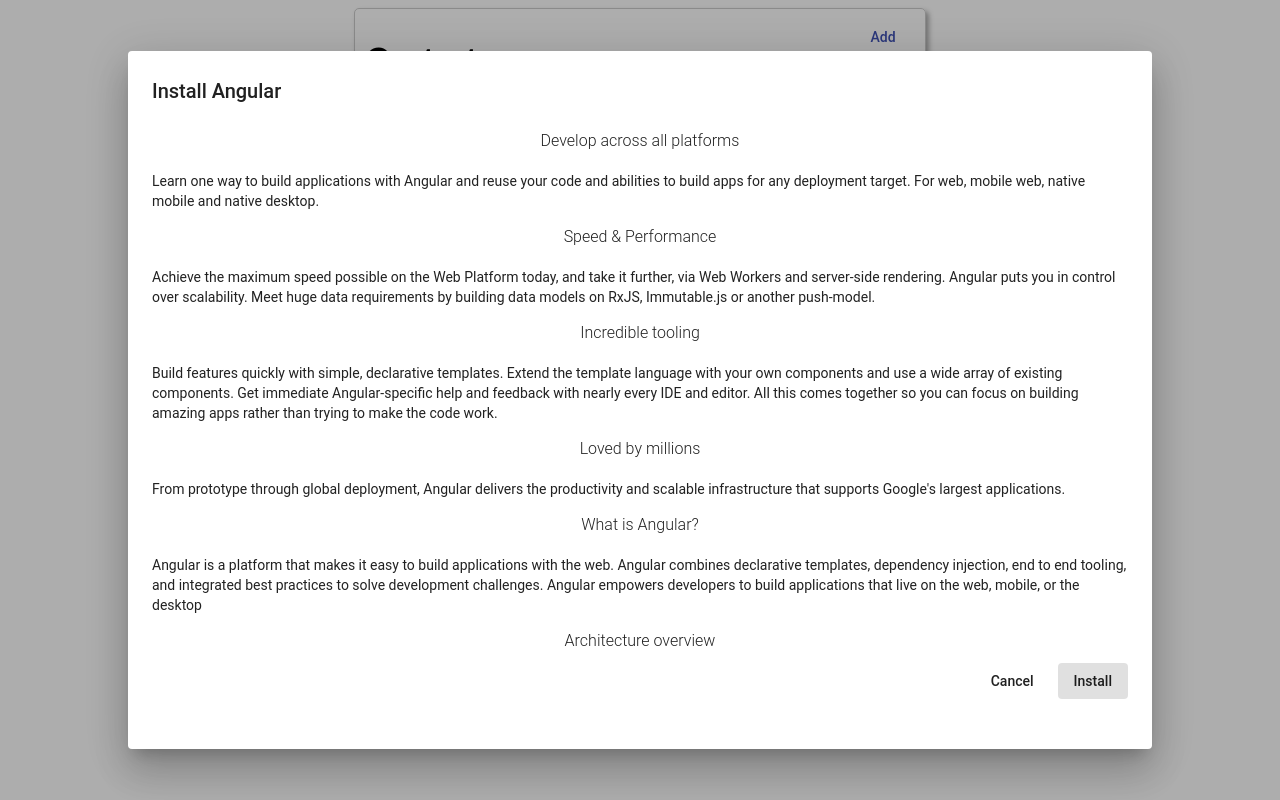
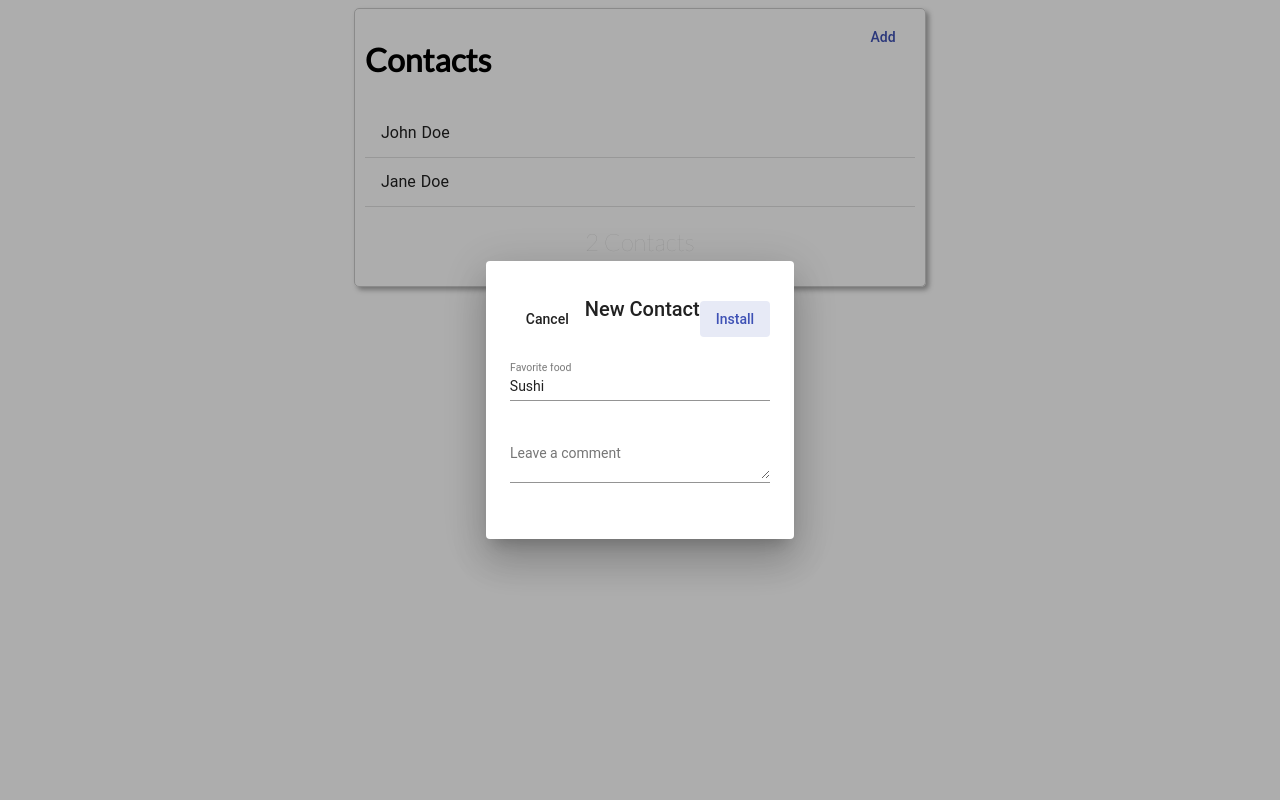
Before and after one commit to skmuddamsetty/angular-phone-book, an Angular app: page / in a window 1280 px wide. Both pictures are taken after a click on the button "Add". Built offline with nearby package versions, Linux system fonts and the light colour scheme.

Commit message:
2 files modified

```diff
--- a/src/app/contact-form/contact-form.component.css
+++ b/src/app/contact-form/contact-form.component.css
@@ -23,3 +23,13 @@
 button {
   display: block;
 }
+
+.contact-form {
+  min-width: 150px;
+  max-width: 500px;
+  width: 100%;
+}
+
+.contact-full-width {
+  width: 100%;
+}
--- a/src/app/contact-form/contact-form.component.html
+++ b/src/app/contact-form/contact-form.component.html
@@ -1,64 +1,18 @@
-<h2 mat-dialog-title>Install Angular</h2>
+<mat-dialog-actions align="end">
+	<button mat-button mat-dialog-close>Cancel</button>
+	<h2 mat-dialog-title>New Contact</h2>
+	<button mat-button [mat-dialog-close]="true" color="primary" cdkFocusInitial>Install</button>
+</mat-dialog-actions>
 <mat-dialog-content class="mat-typography">
-  <h3>Develop across all platforms</h3>
-  <p>Learn one way to build applications with Angular and reuse your code and abilities to build
-    apps for any deployment target. For web, mobile web, native mobile and native desktop.</p>
+	<form class="contact-form">
+		<mat-form-field class="contact-full-width">
+			<mat-label>Favorite food</mat-label>
+			<input matInput placeholder="Ex. Pizza" value="Sushi">
+  </mat-form-field>
 
-  <h3>Speed &amp; Performance</h3>
-  <p>Achieve the maximum speed possible on the Web Platform today, and take it further, via Web
-    Workers and server-side rendering. Angular puts you in control over scalability. Meet huge
-    data requirements by building data models on RxJS, Immutable.js or another push-model.</p>
-
-  <h3>Incredible tooling</h3>
-  <p>Build features quickly with simple, declarative templates. Extend the template language with
-    your own components and use a wide array of existing components. Get immediate Angular-specific
-    help and feedback with nearly every IDE and editor. All this comes together so you can focus
-    on building amazing apps rather than trying to make the code work.</p>
-
-  <h3>Loved by millions</h3>
-  <p>From prototype through global deployment, Angular delivers the productivity and scalable
-    infrastructure that supports Google's largest applications.</p>
-
-  <h3>What is Angular?</h3>
-
-  <p>Angular is a platform that makes it easy to build applications with the web. Angular
-    combines declarative templates, dependency injection, end to end tooling, and integrated
-    best practices to solve development challenges. Angular empowers developers to build
-    applications that live on the web, mobile, or the desktop</p>
-
-  <h3>Architecture overview</h3>
-
-  <p>Angular is a platform and framework for building client applications in HTML and TypeScript.
-  Angular is itself written in TypeScript. It implements core and optional functionality as a
-  set of TypeScript libraries that you import into your apps.</p>
-
-  <p>The basic building blocks of an Angular application are NgModules, which provide a compilation
-  context for components. NgModules collect related code into functional sets; an Angular app is
-  defined by a set of NgModules. An app always has at least a root module that enables
-  bootstrapping, and typically has many more feature modules.</p>
-
-  <p>Components define views, which are sets of screen elements that Angular can choose among and
-  modify according to your program logic and data. Every app has at least a root component.</p>
-
-  <p>Components use services, which provide specific functionality not directly related to views.
-  Service providers can be injected into components as dependencies, making your code modular,
-  reusable, and efficient.</p>
-
-  <p>Both components and services are simply classes, with decorators that mark their type and
-  provide metadata that tells Angular how to use them.</p>
-
-  <p>The metadata for a component class associates it with a template that defines a view. A
-  template combines ordinary HTML with Angular directives and binding markup that allow Angular
-  to modify the HTML before rendering it for display.</p>
-
-  <p>The metadata for a service class provides the information Angular needs to make it available
-  to components through Dependency Injection (DI).</p>
-
-  <p>An app's components typically define many views, arranged hierarchically. Angular provides
-  the Router service to help you define navigation paths among views. The router provides
-  sophisticated in-browser navigational capabilities.</p>
+			<mat-form-field class="contact-full-width">
+				<mat-label>Leave a comment</mat-label>
+				<textarea matInput placeholder="Ex. It makes me feel..."></textarea>
+			</mat-form-field>
+	</form>
 </mat-dialog-content>
-<mat-dialog-actions align="end">
-  <button mat-button mat-dialog-close>Cancel</button>
-  <button mat-button [mat-dialog-close]="true" cdkFocusInitial>Install</button>
-</mat-dialog-actions>
```
